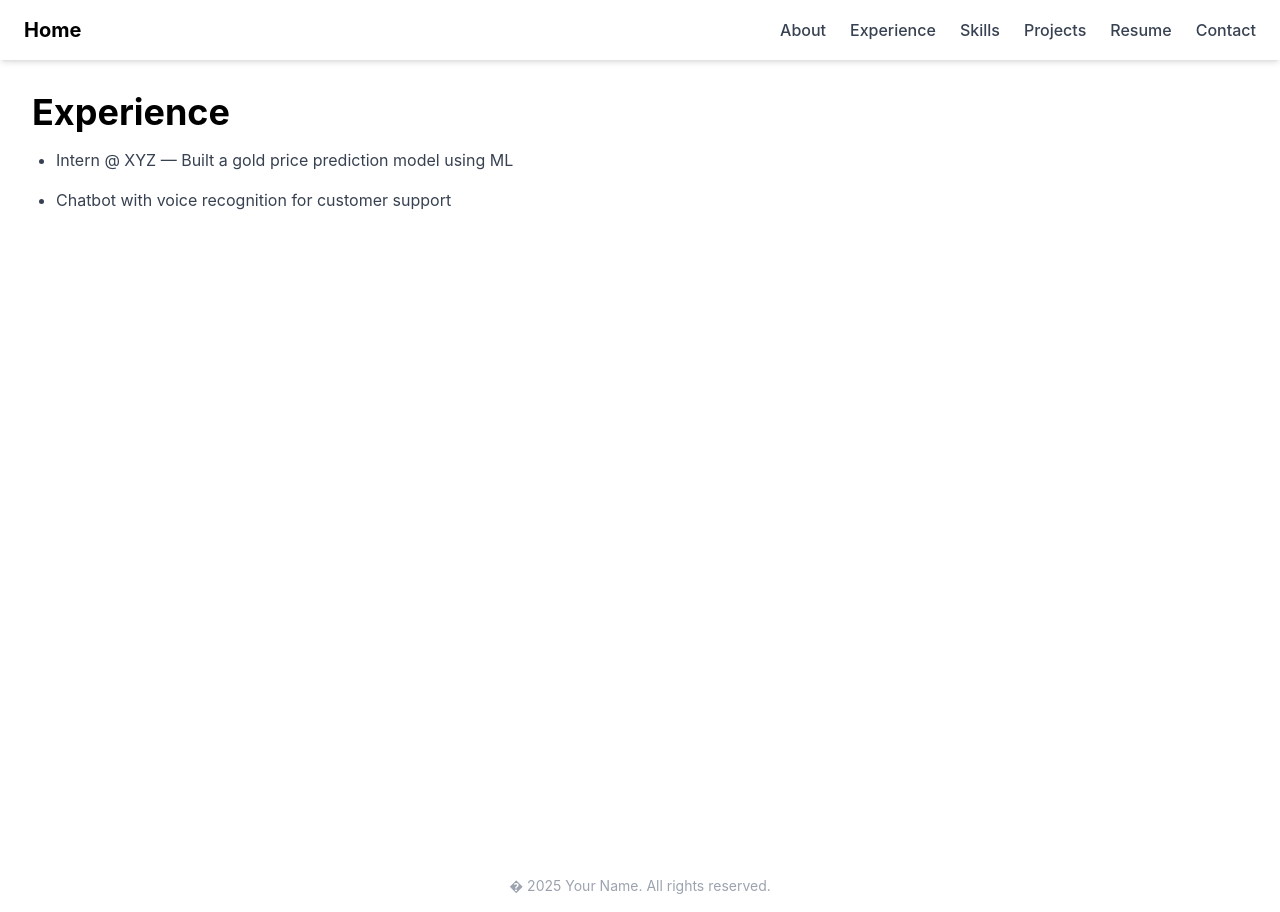
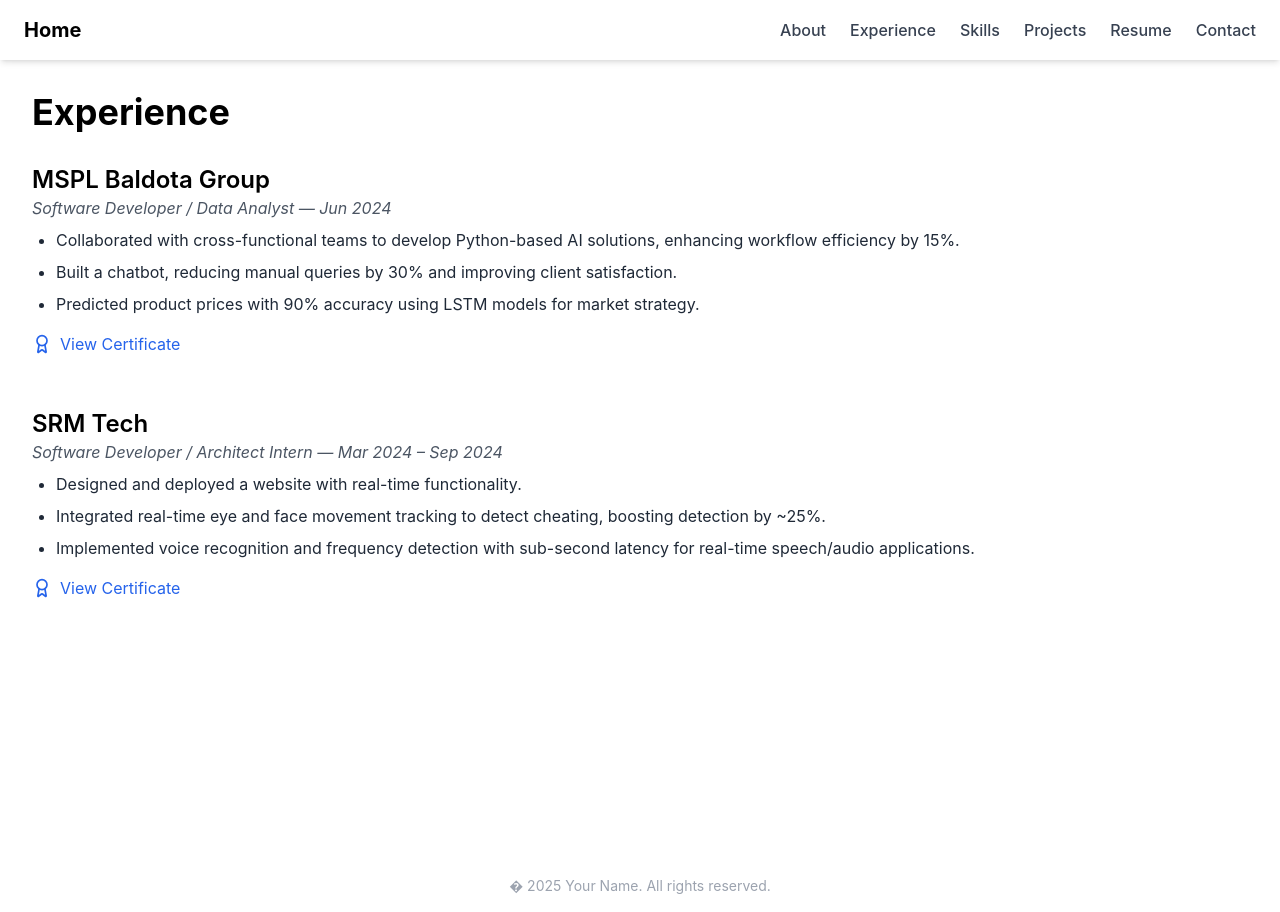
Before and after one commit to VKAUM/Portfolio, a Next.js app: page /experience in a window 1280 px wide. Built offline with nearby package versions, Linux system fonts and the light colour scheme.

Commit message:
Update project with latest changes

```diff
--- a/pages/about.js
+++ b/pages/about.js
@@ -1,19 +1,50 @@
 import Head from "next/head";
 import Navbar from "../components/Navbar";
 import Footer from "../components/Footer";
+import { Code, Dumbbell, Sparkles } from "lucide-react";
 
 export default function About() {
   return (
     <>
       <Head>
-        <title>About Me</title>
+        <title>About</title>
       </Head>
       <Navbar />
       <main className="min-h-screen px-8 py-20 bg-white">
-        <h2 className="text-4xl font-bold mb-4">About Me</h2>
-        <p className="text-lg text-gray-700 max-w-3xl">
-          I'm a passionate software developer specializing in full-stack web development and AI/ML. I love building clean, performant applications that solve real-world problems. I'm always learning and excited by new challenges!
+        <h2 className="text-4xl font-bold mb-10">Spectrum of My Personality</h2>
+        <p className="text-lg text-gray-700 max-w-3xl mb-12">
+          I'm a passionate software developer specializing in full-stack web development and AI/ML. I love building clean, performant applications that solve real-world problems. But that's just one dimension — fitness grounds my discipline, and spirituality anchors my presence.
         </p>
+
+        {/* Personality Spectrum */}
+        <div className="grid grid-cols-1 md:grid-cols-3 gap-8">
+          {/* Technical Guy */}
+          <div className="p-6 border rounded-xl shadow-md hover:shadow-lg transition duration-300">
+            <Code className="w-10 h-10 text-blue-600 mb-4" />
+            <h3 className="text-2xl font-semibold mb-2">The Technical Guy</h3>
+            <p className="text-gray-700">
+              I engineer full-stack applications and build AI/ML solutions to solve impactful problems. Constantly learning and contributing to real-world innovations.
+            </p>
+          </div>
+
+          {/* Fitness Freak */}
+          <div className="p-6 border rounded-xl shadow-md hover:shadow-lg transition duration-300">
+            <Dumbbell className="w-10 h-10 text-green-600 mb-4" />
+            <h3 className="text-2xl font-semibold mb-2">The Fitness Freak</h3>
+            <p className="text-gray-700">
+              Gym is my second home. I train six days a week, pushing limits and mastering discipline through strength and consistency.
+            </p>
+          </div>
+
+          {/* Spirituality Guy */}
+          <div className="p-6 border rounded-xl shadow-md hover:shadow-lg transition duration-300">
+            <Sparkles className="w-10 h-10 text-purple-600 mb-4" />
+            <h3 className="text-2xl font-semibold mb-2">The Spirituality Guy</h3>
+            <p className="text-gray-700">
+              Meditation, presence, and higher awareness — these shape my worldview and bring clarity, calm, and meaning to all I do.
+            </p>
+          </div>
+        </div>
       </main>
       <Footer />
     </>
--- a/pages/experience.js
+++ b/pages/experience.js
@@ -1,16 +1,61 @@
 import Navbar from "../components/Navbar";
 import Footer from "../components/Footer";
+import { Award } from "lucide-react"; // Use Award icon in place of Certificate
 
 export default function Experience() {
   return (
     <>
       <Navbar />
-      <main className="min-h-screen p-8">
-        <h1 className="text-4xl font-bold mb-4">Experience</h1>
-        <ul className="list-disc pl-6 text-gray-700 space-y-4">
-          <li>Intern @ XYZ — Built a gold price prediction model using ML</li>
-          <li>Chatbot with voice recognition for customer support</li>
-        </ul>
+      <main className="min-h-screen p-8 bg-white">
+        <h1 className="text-4xl font-bold mb-8">Experience</h1>
+
+        {/* MSPL Baldota Group */}
+        <div className="mb-12">
+          <h2 className="text-2xl font-semibold">MSPL Baldota Group</h2>
+          <p className="text-gray-600 italic mb-2">
+            Software Developer / Data Analyst — Jun 2024
+          </p>
+          <ul className="list-disc pl-6 space-y-2 text-gray-800">
+            <li>Collaborated with cross-functional teams to develop Python-based AI solutions, enhancing workflow efficiency by 15%.</li>
+            <li>Built a chatbot, reducing manual queries by 30% and improving client satisfaction.</li>
+            <li>Predicted product prices with 90% accuracy using LSTM models for market strategy.</li>
+          </ul>
+          <div className="mt-4">
+            <a
+              href="https://drive.google.com/file/d/1yIcVaZ5EKRAfVA5dl9u-RjTHTDGMyKty/view?usp=drive_link"
+              target="_blank"
+              rel="noopener noreferrer"
+              className="inline-flex items-center text-blue-600 hover:underline"
+            >
+              <Award className="w-5 h-5 mr-2" />
+              View Certificate
+            </a>
+          </div>
+        </div>
+
+        {/* SRM Technologies */}
+        <div className="mb-12">
+          <h2 className="text-2xl font-semibold">SRM Tech</h2>
+          <p className="text-gray-600 italic mb-2">
+            Software Developer / Architect Intern — Mar 2024 – Sep 2024
+          </p>
+          <ul className="list-disc pl-6 space-y-2 text-gray-800">
+            <li>Designed and deployed a website with real-time functionality.</li>
+            <li>Integrated real-time eye and face movement tracking to detect cheating, boosting detection by ~25%.</li>
+            <li>Implemented voice recognition and frequency detection with sub-second latency for real-time speech/audio applications.</li>
+          </ul>
+          <div className="mt-4">
+            <a
+              href="https://drive.google.com/file/d/1su0bBL8_Vhf6HOWR0S5GXpwVwTT9vFKl/view?usp=drive_link"
+              target="_blank"
+              rel="noopener noreferrer"
+              className="inline-flex items-center text-blue-600 hover:underline"
+            >
+              <Award className="w-5 h-5 mr-2" />
+              View Certificate
+            </a>
+          </div>
+        </div>
       </main>
       <Footer />
     </>
--- a/pages/projects.js
+++ b/pages/projects.js
@@ -8,7 +8,7 @@
       title: "SAGA - AI Interviewer",
       description:
         "Forecasts gold prices using historical market data with machine learning.",
-      tech: ["Python", "ML", "Pandas"],
+      tech: ["Python", "ML", "Pandas", "OpenCV", "Flask", "MongoDB"],
       link: "https://github.com/VKAUM/SAGA",
     },
     {
@@ -29,28 +29,28 @@
       title: "Expense Tracker",
       description:
         "Smart assistant chatbot using Python and NLP with voice interaction.",
-      tech: ["Python", "SpeechRecognition", "NLP"],
+      tech: ["Java", "Swing", "MySQL"],
       link: "https://github.com/VKAUM/Expense-Tracker",
     },
         {
       title: "Nth Follower Application",
       description:
         "Smart assistant chatbot using Python and NLP with voice interaction.",
-      tech: ["Python", "SpeechRecognition", "NLP"],
+      tech: ["Java"],
       link: "https://github.com/VKAUM/Nth-Follower-Application",
     },
         {
       title: "Fitness Tracker",
       description:
         "Smart assistant chatbot using Python and NLP with voice interaction.",
-      tech: ["Python", "SpeechRecognition", "NLP"],
+      tech: ["Python", "AIML", "Docker", "Neural Networks", "React"],
       link: "https://github.com/VKAUM/FitnessTracker",
     },
         {
       title: "Portfolio Website",
       description:
         "Smart assistant chatbot using Python and NLP with voice interaction.",
-      tech: ["Python", "SpeechRecognition", "NLP"],
+      tech: ["NextJS", "Tailwind", "React"],
       link: "https://github.com/VKAUM/Portfolio",
     },
   ];
--- a/pages/skills.js
+++ b/pages/skills.js
@@ -1,21 +1,32 @@
 import Navbar from "../components/Navbar";
 import Footer from "../components/Footer";
 import { useState } from "react";
+import {
+  Code2,
+  ServerCog,
+  BrainCircuit,
+  Database,
+  Languages,
+} from "lucide-react"; // Icons
 
-const Dropdown = ({ title, children }) => {
+const Dropdown = ({ title, icon: Icon, children }) => {
   const [open, setOpen] = useState(false);
 
   return (
-    <div className="mb-6 rounded-lg overflow-hidden shadow transition-all">
+    <div className="mb-4 border rounded-lg shadow transition-all">
       <button
         onClick={() => setOpen(!open)}
-        className="w-full text-left text-2xl font-semibold px-4 py-3 bg-white hover:bg-gray-100 transition-colors cursor-pointer"
+        className="w-full flex items-center justify-between text-left text-xl font-medium px-4 py-3 bg-white hover:bg-gray-100 transition cursor-pointer"
       >
+        <div className="flex items-center gap-2">
+          {Icon && <Icon className="w-5 h-5 text-blue-600" />}
           {title}
+        </div>
+        <span className="text-sm">{open ? "▲" : "▼"}</span>
       </button>
       <div
         className={`px-4 overflow-hidden transition-all duration-500 ease-in-out ${
-          open ? "max-h-screen opacity-100 py-4" : "max-h-0 opacity-0 py-0"
+          open ? "max-h-screen opacity-100 py-3" : "max-h-0 opacity-0 py-0"
         }`}
       >
         {children}
@@ -28,20 +39,62 @@
   return (
     <>
       <Navbar />
-      <main className="min-h-screen p-8">
+      <main className="min-h-screen p-8 bg-gray-50">
         <h1 className="text-4xl font-bold mb-8">My Profile</h1>
 
+        {/* Skills */}
         <Dropdown title="Skills">
-          <div className="grid grid-cols-2 md:grid-cols-3 gap-3 text-gray-800">
+          <Dropdown title="Web Development" icon={Code2}>
+            <div className="grid grid-cols-2 md:grid-cols-3 gap-2 text-gray-800">
               <span>Next.js</span>
               <span>React</span>
-            <span>Python</span>
-            <span>Machine Learning</span>
+              <span>HTML</span>
+              <span>CSS</span>
+              <span>JavaScript</span>
               <span>Tailwind CSS</span>
-            <span>PostgreSQL</span>
             </div>
           </Dropdown>
 
+          <Dropdown title="Cloud & DevOps" icon={ServerCog}>
+            <div className="grid grid-cols-2 md:grid-cols-3 gap-2 text-gray-800">
+              <span>AWS</span>
+              <span>Docker</span>
+              <span>Kubernetes</span>
+              <span>NGC</span>
+              <span>Ansible</span>
+            </div>
+          </Dropdown>
+
+          <Dropdown title="Machine Learning & AI" icon={BrainCircuit}>
+            <div className="grid grid-cols-2 md:grid-cols-3 gap-2 text-gray-800">
+              <span>Python</span>
+              <span>Scikit-learn</span>
+              <span>LSTM</span>
+              <span>TensorFlow</span>
+              <span>OpenCV</span>
+            </div>
+          </Dropdown>
+
+          <Dropdown title="Databases" icon={Database}>
+            <div className="grid grid-cols-2 md:grid-cols-3 gap-2 text-gray-800">
+              <span>PostgreSQL</span>
+              <span>MySQL</span>
+              <span>MongoDB</span>
+            </div>
+          </Dropdown>
+
+          <Dropdown title="Programming Languages" icon={Languages}>
+            <div className="grid grid-cols-2 md:grid-cols-3 gap-2 text-gray-800">
+              <span>Python</span>
+              <span>C++</span>
+              <span>Java</span>
+              <span>SQL</span>
+              <span>Kotlin</span>
+            </div>
+          </Dropdown>
+        </Dropdown>
+
+        {/* Certifications */}
         <Dropdown title="Certifications">
           <ul className="list-disc pl-6 text-gray-800 space-y-2">
             <li>
@@ -101,7 +154,7 @@
                 rel="noopener noreferrer"
                 className="text-blue-600 hover:underline"
               >
-        Short Term Training Programme on Robotics using AI
+                Robotics using AI – STTP
               </a>
             </li>
             <li>
@@ -117,6 +170,7 @@
           </ul>
         </Dropdown>
 
+        {/* Achievements */}
         <Dropdown title="Achievements">
           <ul className="list-disc pl-6 text-gray-800 space-y-2">
             <li>
@@ -132,6 +186,7 @@
           </ul>
         </Dropdown>
 
+        {/* Education */}
         <Dropdown title="Education">
           <ul className="list-disc pl-6 text-gray-800 space-y-2">
             <li>B.Tech in Computer Science with specialization in AI/ML</li>
```
Lines whose indentation alone changed are shown as unchanged.
